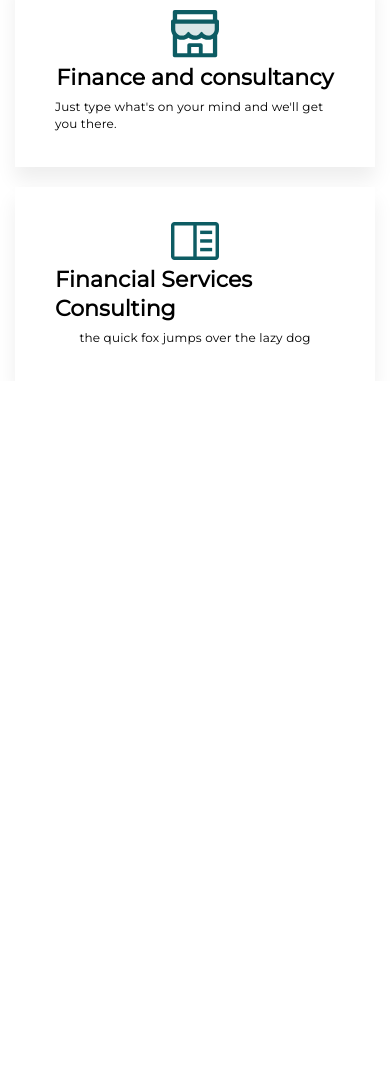
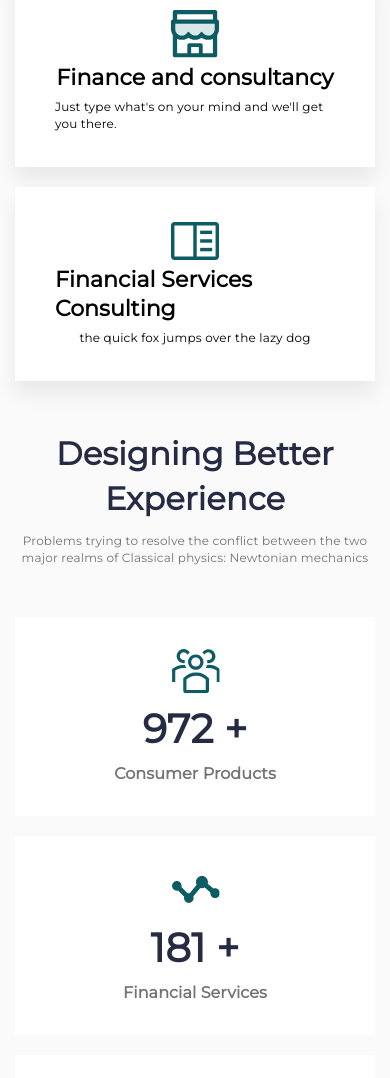
Before and after one commit to MelnicIvan/Relvise, a plain HTML site: page index.html in a window 390 px wide. Shown: the part 922-2000 px from the top of the page. Before the commit the page ends 1303 px from the top, so only its background shows below. Drawn offline with Linux system fonts and the light colour scheme.

Commit message:
Section layout - statistics

```diff
--- a/assets/scss/base/_global.scss
+++ b/assets/scss/base/_global.scss
@@ -1,5 +1,6 @@
 body {
     font-family: 'Montserrat';
+    background: #FAFAFA;
 }
 
 body._lock {
--- /dev/null
+++ b/assets/scss/components/_section-header.scss
@@ -0,0 +1,29 @@
+.section-header {
+    display: flex;
+    flex-direction: column;
+    align-items: center;
+    gap: 10px;
+}
+
+.title {
+    max-width: 610px;
+
+    color:#252B42;
+
+    font-size: 40px;
+    font-weight: 700;
+    line-height: 143%;
+    letter-spacing: 0.2px;
+    text-align: center;
+}
+
+.subtitle {
+    max-width: 510px;
+
+    color:  #737373;
+    font-size: 14px;
+    font-weight: 500;
+    line-height: 143%;
+    letter-spacing: 0.2px;
+    text-align: center;
+}
--- a/assets/scss/media/_media.scss
+++ b/assets/scss/media/_media.scss
@@ -21,6 +21,15 @@
             width: 80%;
             align-items: center;
             max-width: none;
+        }
+    }
+
+    .statistics{
+        &__items{
+            display: grid;
+            justify-content: center;
+            grid-template-columns: repeat(2, 230px);
+            gap:40px;
         }
     }
 }
@@ -60,10 +69,32 @@
             margin-top: -80px;
         }
     }
+
+    .statistics{
+        &__items{
+            display: flex;
+            flex-direction: column;
+            gap:20px;
+        }
+    }
+
+    .item-statistics{
+        &__number{
+            margin: 5px 0;
+        }
+    }
 }
 
 /*MOBILE SMALL*/
 @media (max-width: 479.98px) {
+.title{
+    font-size: 32px;
+}
+
+.subtitle{
+    font-size: 12px;
+}
+
     .header {
         &__logo {
             position: relative;
@@ -179,4 +210,8 @@
             font-size: 12px;
         }
     }
+
+    .statistics{
+        padding: 50px 0 0 0;
+    }
 }
--- a/assets/scss/pages/_index.scss
+++ b/assets/scss/pages/_index.scss
@@ -79,12 +79,13 @@
 
 .services {
 
+
     &__container {}
 
     &__items {
         display: flex;
         margin-top: -110px;
-        gap:30px;
+        gap: 30px;
     }
 
     &__item {
@@ -119,3 +120,51 @@
         letter-spacing: 0.2px;
     }
 }
+
+.statistics {
+    padding: 80px 0 0 0;
+
+
+    &__container {}
+
+    &__header {
+
+    }
+
+    &__title {}
+
+    &__subtitle {}
+
+    &__items {
+        margin: 50px 0 0 0;
+        display: flex;
+        justify-content: space-between;
+    }
+
+    &__item {}
+}
+
+.item-statistics {
+    padding: 30px 40px 30px 40px;
+    text-align: center;
+    background: #FFF;
+
+    &__icon {}
+
+    &__number {
+        margin: 10px 0;
+        color: #252B42;
+        font-size: 40px;
+        font-weight: 700;
+        line-height: 143%;
+        letter-spacing: 0.2px;
+    }
+
+    &__text {
+        color: #737373;
+        font-size: 16px;
+        font-weight: 700;
+        line-height: 150%;
+        letter-spacing: 0.1px;
+    }
+}
--- a/assets/scss/style.scss
+++ b/assets/scss/style.scss
@@ -4,7 +4,7 @@
 
 /*----------Components---------- */
 @import 'components/_header.scss';
-
+@import 'components/section-header';
 
 /*----------Pages---------- */
 @import 'pages/_index.scss';
--- a/index.html
+++ b/index.html
@@ -80,7 +80,42 @@
                 </div>
             </section>
 
-
+            <section class="statistics">
+                <div class="statistics__container">
+                    <div class="statistics__header section-header">
+                        <h2 class="statistics__title title">Designing Better Experience</h2>
+                        <p class="statistics__subtitle subtitle">Problems trying to resolve the conflict between the two
+                            major realms
+                            of Classical physics: Newtonian mechanics </p>
+                    </div>
+                    <div class="statistics__items">
+                        <div class="statistics__item item-statistics">
+                            <div class="item-statistics__icon"><img src="assets/img/index/statistics/01.svg" alt="Icon">
+                            </div>
+                            <div class="item-statistics__number">972 +</div>
+                            <div class="item-statistics__text">Consumer Products</div>
+                        </div>
+                        <div class="statistics__item item-statistics">
+                            <div class="item-statistics__icon"><img src="assets/img/index/statistics/02.svg" alt="Icon">
+                            </div>
+                            <div class="item-statistics__number">181 +</div>
+                            <div class="item-statistics__text">Financial Services</div>
+                        </div>
+                        <div class="statistics__item item-statistics">
+                            <div class="item-statistics__icon"><img src="assets/img/index/statistics/03.svg" alt="Icon">
+                            </div>
+                            <div class="item-statistics__number">98%</div>
+                            <div class="item-statistics__text">Environmental</div>
+                        </div>
+                        <div class="statistics__item item-statistics">
+                            <div class="item-statistics__icon"><img src="assets/img/index/statistics/04.svg" alt="Icon">
+                            </div>
+                            <div class="item-statistics__number">746 +</div>
+                            <div class="item-statistics__text">Business & Finance</div>
+                        </div>
+                    </div>
+                </div>
+            </section>
         </main>
     </div>
 
```
Also changed, not shown: assets/css/style.css, assets/img/index/statistics/01.svg (added), assets/img/index/statistics/02.svg (added), assets/img/index/statistics/03.svg (added), assets/img/index/statistics/04.svg (added).
